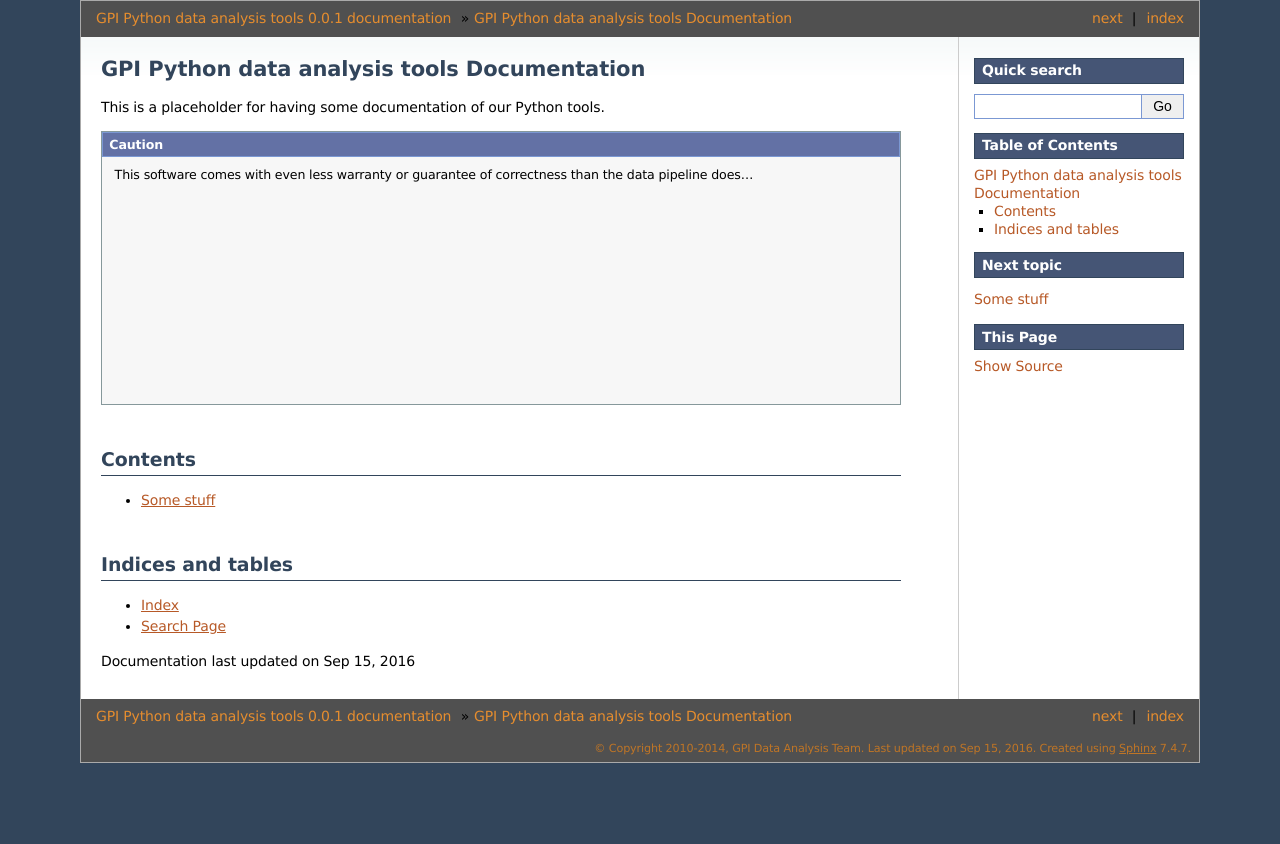
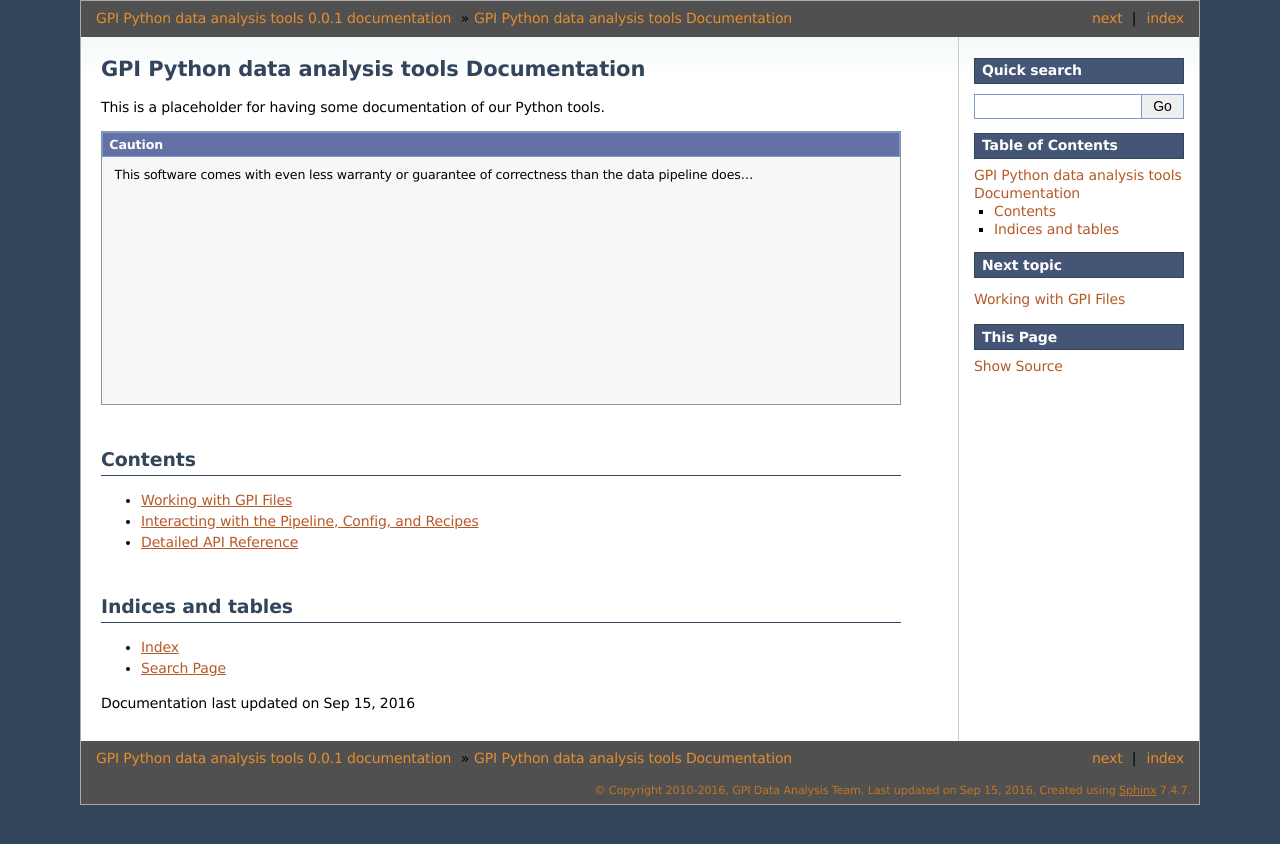
Before and after one commit to geminiplanetimager/gpipy, a Sphinx documentation site: the page built from docs/index.rst, in a window 1280 px wide. Shown: the top 844 px of the page. Built offline with Sphinx 7.4.7, drawn with Linux system fonts in a browser that asks for light colours; formulas are drawn with MathJax 3; some of the changed lines change nothing that is shown.

Commit message:
improve docs

```diff
--- /dev/null
+++ b/docs/api_reference.rst
@@ -0,0 +1,7 @@
+.. _detailed_api:
+
+=================================
+Detailed API Reference
+=================================
+
+.. automodapi:: gpipy
--- a/docs/conf.py
+++ b/docs/conf.py
@@ -40,7 +40,7 @@ master_doc = 'index'
 
 # General information about the project.
 project = u'GPI Python data analysis tools'
-copyright = u'2010-2014, GPI Data Analysis Team'
+copyright = u'2010-2016, GPI Data Analysis Team'
 
 # The version info for the project you're documenting, acts as replacement for
 # |version| and |release|, also used in various other places throughout the
@@ -179,7 +179,7 @@ latex_paper_size = 'letter'
 # (source start file, target name, title, author, documentclass [howto/manual]).
 latex_documents = [
   ('index', 'gpidata.tex', u'GPI Data Pipeline',
-   u'Marshall Perrin, Jerome Maire, and the GPI data analysis team', 'manual'),
+   u'Marshall Perrin and the GPI data analysis team', 'manual'),
 ]
 
 # The name of an image file (relative to this directory) to place at the top of
--- /dev/null
+++ b/docs/files.rst
@@ -0,0 +1,54 @@
+
+Working with GPI Files
+#################################
+
+Reading in GPI files
+--------------------------
+
+
+This is simple::
+
+        import gpipy
+        cube = gpipy.read("mygpifilename.fits")
+
+The ``read()`` function will examine the FITS file header, and
+return an instance of the most appropriate subclass, for example
+an ``IFSSpectralCube`` or ``IFSStokesCube`` instance.
+
+Each of these
+classes has various attributes appropriate for the type of
+data. For instance a
+
+
+
+There are subclasses for
+2D and 3D GPI files, polarimetry data, wavelength calibrations. What you can do with a gpidata object depends on the subclass.
+At a minimum you can access *the most commonly used* keywords as attributes:
+
+    >>> dat.filter
+    'H'
+    >>> dat.apodizer
+    'H_apod'
+    etc.
+
+
+Working with many files at once
+--------------------------------
+
+There is also a ``DataCollection`` class that lets you manipulate and query large groups of FITS files at once:
+
+    >>> dc = gpidata.DataCollection('S20130909S*.fits')
+    >>> dc.itimes
+    [numpy ndarray of all the itimes for all those files]
+
+
+The ``DataCollection.ParseToRecipes()`` function replicates much of
+the functionality of the GPI Data Pipeline's Data Parser. It can generate
+recipes to reduce your data. However, this functionality is not entirely
+kept in sync with the functionality in IDL, so its use is only recommended in
+specific circumstances if you know what you're doing.
+
+
+
+The ``logsheet()`` function prints out a nicely formatted simple text log sheet describing all files
+in a given directory. ``logsheet2()`` is a variant with different columns and formatting.
--- a/docs/index.rst
+++ b/docs/index.rst
@@ -19,7 +19,9 @@ Contents
 .. toctree::
    :maxdepth: 1
 
-   usage.rst
+   files.rst
+   pipeline.rst
+   api_reference.rst
 
 
 Indices and tables
--- /dev/null
+++ b/docs/pipeline.rst
@@ -0,0 +1,73 @@
+
+Interacting with the Pipeline, Config, and Recipes
+#####################################################
+
+
+This documentation is very incomplete, but see the doc strings of the various
+functions and objects mentioned below for more details.
+
+
+Pipeline Configuration Data
+------------------------------
+
+It's often useful in Python to be able to access the same configuration data that's used by the pipeline in IDL.
+The ``GPIConfig()`` class lets you do this easily.
+
+
+Settings are accessible by using an instance of ``GPIConfig`` as a dict.
+This works for both config settings and directory names.
+
+>>> gpiconfig = gpipy.GPIConfig()
+
+>>> result = gpiconfig['memsripple']
+>>> result = gpiconfig['GPI_RAW_DATA_DIR']
+
+>>> dirpath = gpiconfig.get_directory_name('GPI_CALIBRATIONS_DIR')
+
+These settings are read only; one must change the pipeline configuration files
+directly or adjust environment variables to modify settings.
+
+
+Similarly, the ``GPIPrimitivesConfig`` class provides access to the
+index of primitives and their parameters as stored in the ``gpi_pipeline_primitives.xml`` file.
+
+
+>>> pc = GPIPrimitivesConfig()
+>>> pc.ListPrimitives()
+[... list of available primitives is displayed...
+>>> pc.primitive['Accumulate Images']
+[... returns a dict of information about that primitive...]
+
+
+
+Calibrations Database
+-------------------------
+
+
+The ``GPICalDB()`` class provides a Python interface to the
+contents of your pipeline calibration database.
+
+Note, this hasn't been updated in a while and is probably out of date...
+
+
+
+Working with Recipes
+---------------------
+
+The ``Recipe`` class provides a Pythonic object interface to
+create and edit GPI reduction recipes.
+
+The ``RecipeFromTemplate()`` function is a helper to instantiate a
+Recipe from a named recipe template and a list of FITS files to apply it to.
+``ListRecipeTemplates()`` will give you a list of the available templates in case you need it.
+
+
+
+Controlling the Pipeline
+----------------------------
+
+The ``PipelineDriver`` class provides a basic interface for controlling the pipeline in IDL.
+
+Its ``run_recipe`` method provides a simple way to run a single recipe in the pipeline, including
+returning to Python information about the execution status (success/failure) and any output FITS files
+from that recipe.
--- a/docs/usage.rst
+++ /dev/null
@@ -1,5 +0,0 @@
-
-Some stuff
--------------------
-
-We should have some docs.
```
Also changed, not shown: README.rst (renamed from README.txt), 1 other file.
